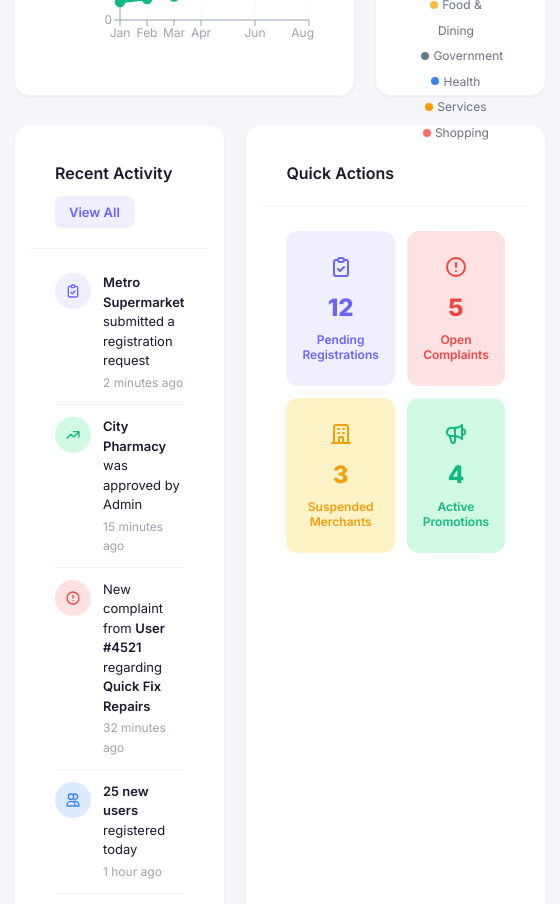
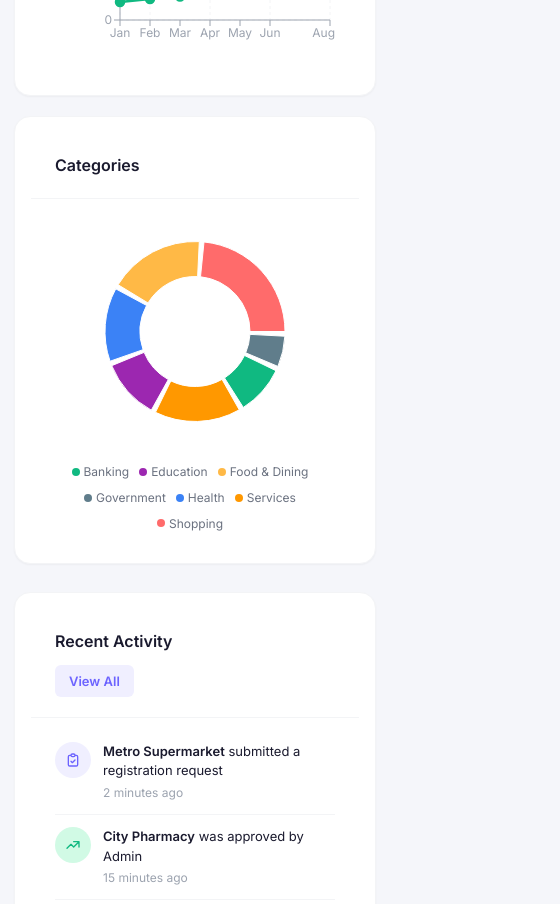
Before and after one commit to aurumfx-software/logo_frontend, a React (Vite) app: page /admin in a window 390 px wide. Shown: the part 1080-1984 px from the top of the page, 560 px wide, since content can reach past the window. Built offline with nearby package versions, Linux system fonts and the light colour scheme; sample sign-in values are in the browser's storage.

Commit message:
responsiveness added

```diff
--- a/src/index.css
+++ b/src/index.css
@@ -3507,14 +3507,33 @@ ul, ol {
   }
 }
 
-.form-grid-responsive {
+.dashboard-charts-grid {
+  display: grid;
+  grid-template-columns: 2fr 1fr;
+  gap: 20px;
+}
+
+.dashboard-bottom-grid {
   display: grid;
   grid-template-columns: 1fr 1fr;
-  gap: 16px;
-}
-
-@media (max-width: 640px) {
-  .form-grid-responsive {
+  gap: 20px;
+}
+
+.dashboard-quick-actions-grid {
+  display: grid;
+  grid-template-columns: 1fr 1fr;
+  gap: 12px;
+}
+
+@media (max-width: 992px) {
+  .dashboard-charts-grid,
+  .dashboard-bottom-grid {
     grid-template-columns: 1fr !important;
   }
 }
+
+@media (max-width: 480px) {
+  .dashboard-quick-actions-grid {
+    grid-template-columns: 1fr !important;
+  }
+}
--- a/src/pages/Dashboard.jsx
+++ b/src/pages/Dashboard.jsx
@@ -107,7 +107,7 @@ export default function Dashboard() {
       </div>
 
       {/* Charts Row */}
-      <div style={{ display: 'grid', gridTemplateColumns: '2fr 1fr', gap: 20, marginBottom: 28 }}>
+      <div className="dashboard-charts-grid" style={{ marginBottom: 28 }}>
         {/* Platform Growth */}
         <motion.div
           className="card"
@@ -199,7 +199,7 @@ export default function Dashboard() {
       </div>
 
       {/* Bottom Row */}
-      <div style={{ display: 'grid', gridTemplateColumns: '1fr 1fr', gap: 20 }}>
+      <div className="dashboard-bottom-grid">
         {/* Recent Activity */}
         <motion.div
           className="card"
@@ -248,7 +248,7 @@ export default function Dashboard() {
             <h3 className="card-header-title">Quick Actions</h3>
           </div>
           <div className="card-body">
-            <div style={{ display: 'grid', gridTemplateColumns: '1fr 1fr', gap: 12 }}>
+            <div className="dashboard-quick-actions-grid">
               {[
                 { icon: <HiOutlineClipboardCheck size={24} />, label: 'Pending Registrations', count: '12', color: '#6C63FF', bg: '#F0EFFF' },
                 { icon: <HiOutlineExclamationCircle size={24} />, label: 'Open Complaints', count: '5', color: '#EF4444', bg: '#FEE2E2' },
```
